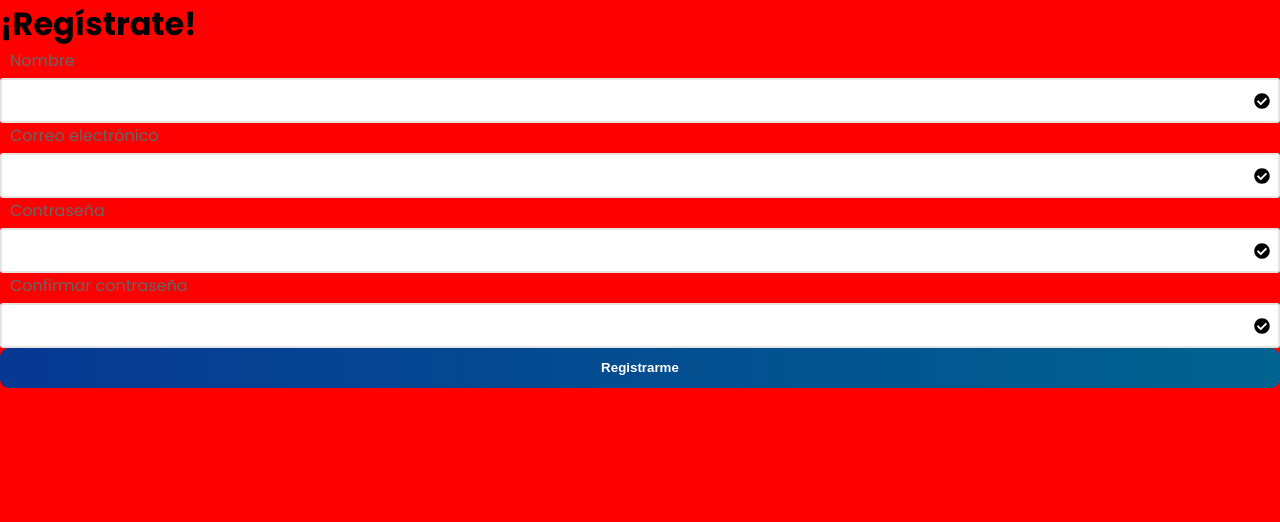
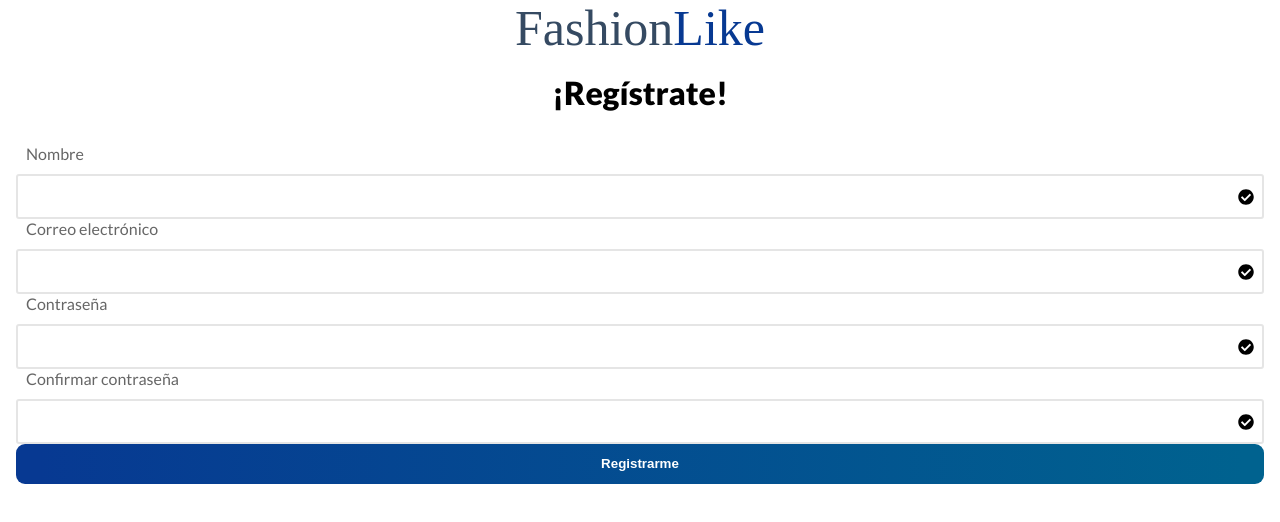
Before and after one commit to Fashion-Like/Front, a React (Create React App) app: page /signup in a window 1280 px wide. Shown: the top 522 px of the page. Built offline with nearby package versions, Linux system fonts and the light colour scheme.

Commit message:
feat: created a bit of the logo component and the layout of the form

```diff
--- a/src/assets/styledForm.js
+++ b/src/assets/styledForm.js
@@ -2,8 +2,27 @@ import styled from "styled-components";
 import { FontAwesomeIcon } from "@fortawesome/react-fontawesome";
 
 const FormContainer = styled.div`
-height: 100vh;
-background-color: red;
+  height: 100vh;
+`;
+
+const FormBox = styled.div`
+  margin: 1rem;
+`;
+
+const Logo = styled.p`
+  color: #354a62;
+  font-family: Ubuntu;
+  text-align: center;
+
+  font-style: normal;
+  font-weight: 500;
+  font-size: 50px;
+  line-height: 57px;
+`;
+
+const Like = styled.span`
+  font-weight: 300;
+  color: #073992;
 `;
 
 const Label = styled.label`
@@ -89,6 +108,9 @@ const ButtonElement = styled.button`
 
 export {
   FormContainer,
+  FormBox,
+  Logo,
+  Like,
   Label,
   FormGroup,
   InputElement,
--- a/src/components/SignUpForm.jsx
+++ b/src/components/SignUpForm.jsx
@@ -1,12 +1,22 @@
 import BaseButton from "../ui/BaseButton";
 import Input from "../ui/Input";
-import { FormContainer } from "../assets/styledForm";
-
+import BaseLogo from "../ui/BaseLogo";
+import { FormContainer, FormBox } from "../assets/styledForm";
 
 const SignUpForm = () => {
   return (
     <FormContainer>
-      <h1>¡Regístrate!</h1>
+      <BaseLogo />
+      <FormBox>
+        <h1
+          style={{
+            textAlign: "center",
+            marginBottom: "2rem",
+            fontWeight: "800"
+          }}
+        >
+          ¡Regístrate!
+        </h1>
 
         <form action="">
           <Input
@@ -35,6 +45,7 @@ const SignUpForm = () => {
           />
           <BaseButton text="Registrarme" />
         </form>
+      </FormBox>
     </FormContainer>
   );
 };
--- a/src/index.css
+++ b/src/index.css
@@ -1,4 +1,5 @@
 @import url('https://fonts.googleapis.com/css2?family=Poppins:wght@100;300;400;600;700;800;900&display=swap');
+@import url('https://fonts.googleapis.com/css2?family=Lato:wght@100;300;400;700;900&display=swap');
 
 *,
 *::before,
@@ -6,18 +7,15 @@
   padding: 0;
   margin: 0;
   -webkit-box-sizing: border-box;
-          box-sizing: border-box;
+  box-sizing: border-box;
   list-style: none;
   list-style-type: none;
   text-decoration: none;
-  -webkit-font-smoothing: antialiased;
-  -moz-osx-font-smoothing: grayscale;
-  text-rendering: optimizeLegibility;
 }
 
 body {
   margin: 0;
-  font-family: 'Poppins', sans-serif, -apple-system, BlinkMacSystemFont, 'Segoe UI', 'Roboto', 'Oxygen',
+  font-family: 'Lato', sans-serif, -apple-system, BlinkMacSystemFont, 'Segoe UI', 'Roboto', 'Oxygen',
     'Ubuntu', 'Cantarell', 'Fira Sans', 'Droid Sans', 'Helvetica Neue',
     sans-serif;
   -webkit-font-smoothing: antialiased;
--- /dev/null
+++ b/src/ui/BaseLogo.jsx
@@ -0,0 +1,11 @@
+import { Logo, Like } from "../assets/styledForm";
+
+const BaseLogo = () => {
+  return (
+    <Logo>
+      Fashion<Like>Like</Like>
+    </Logo>
+  );
+};
+
+export default BaseLogo;
--- a/src/ui/Input.jsx
+++ b/src/ui/Input.jsx
@@ -4,26 +4,20 @@ import {
   FormGroup,
   IconCheck,
   MessageError
-} from "../assets/styledForm"
-import { faCheckCircle } from '@fortawesome/free-solid-svg-icons'
+} from "../assets/styledForm";
+import { faCheckCircle } from "@fortawesome/free-solid-svg-icons";
 
-const Input = ({label, type, name, Message}) => {
+const Input = ({ label, type, name, Message }) => {
   return (
     <div>
-          <Label htmlFor={name}>{label}</Label>
-          <FormGroup >
-            <InputElement
-              type={type}
-              id={name}
-              name={name}
-            />
-            <IconCheck icon={ faCheckCircle }/>
-          </FormGroup >
-          <MessageError >
-            {Message}
-          </MessageError >
+      <Label htmlFor={name}>{label}</Label>
+      <FormGroup>
+        <InputElement type={type} name={name} />
+        <IconCheck icon={faCheckCircle} />
+      </FormGroup>
+      <MessageError>{Message}</MessageError>
     </div>
-  )
+  );
 };
 
 export default Input;
```
Lines whose indentation alone changed are shown as unchanged.
